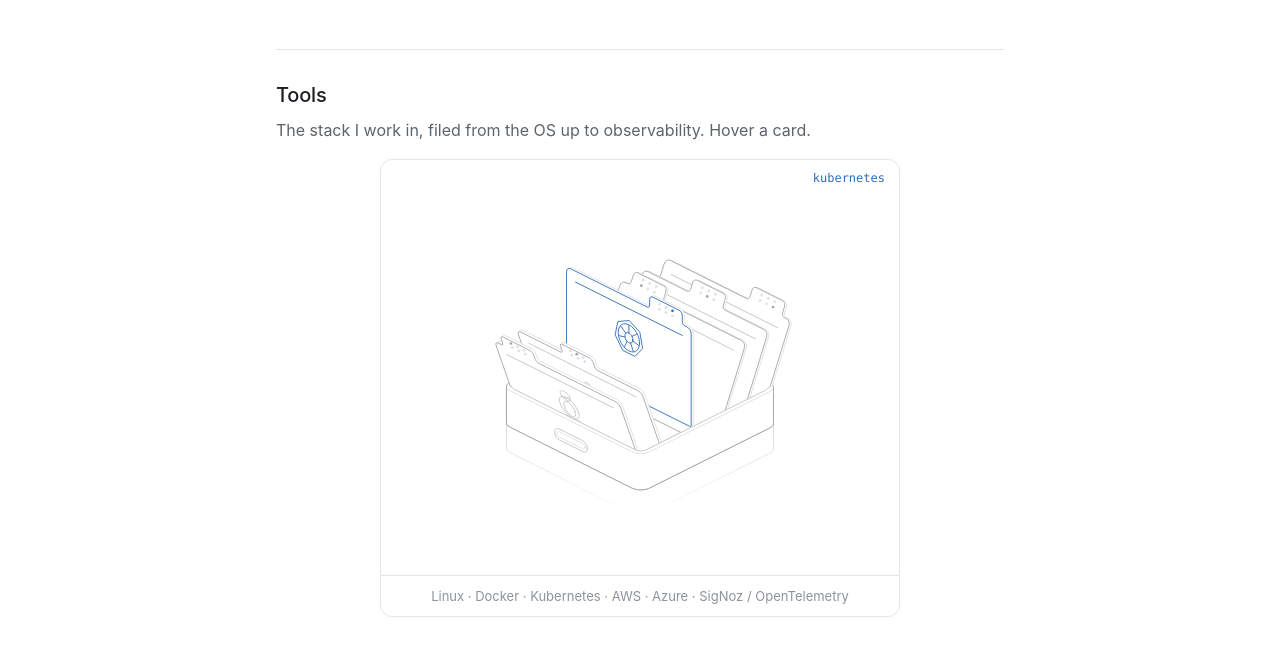
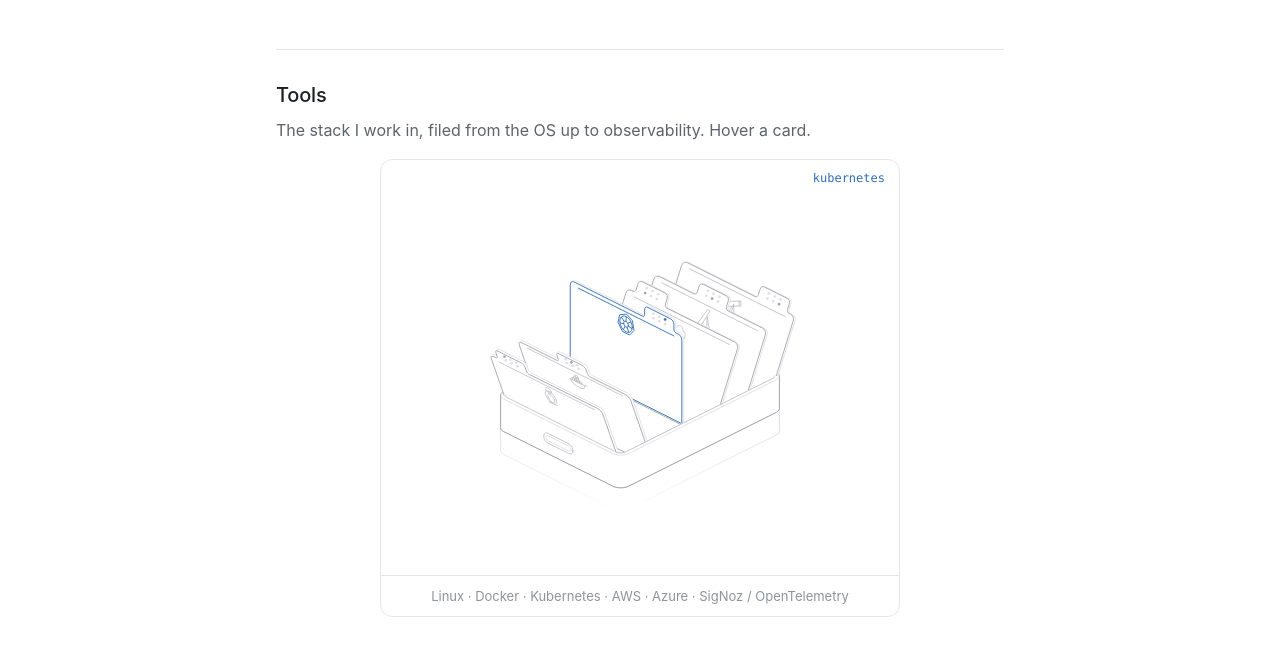
Before and after one commit to madhav-wakhare/madhav-wakhare.github.io, a plain HTML site: page index.html in a window 1280 px wide. Shown: the part 722-1386 px from the top of the page. Drawn offline with Linux system fonts and the light colour scheme; a web font is replaced by a local one.

Commit message:
Show card icons at rest, smooth hover, step-by-step tour, add MW favicon

```diff
--- a/assets/hairline/host.js
+++ b/assets/hairline/host.js
@@ -1,8 +1,12 @@
 /*
  * A small host for one Hairline figure on this site. It does what the Hairline
  * bench does for a figure (makes the svg, hands over a read-out, mounts it),
- * without the bench's slider and buttons. The figure plays its tour once when
- * it scrolls into view, then waits for the pointer.
+ * without the bench's slider and buttons.
+ *
+ * The auto-play here is the site's own: when the figure first scrolls into
+ * view it steps to each stop of the figure's tour in turn, jumping straight
+ * there (no sweep across the cards in between), holds each for a moment, then
+ * lets go. A real pointer on the figure ends it at once.
  */
 window.hairline = function (figure) {
   var stage = document.querySelector('[data-hairline-host="' + figure.name + '"]');
@@ -19,14 +23,35 @@ window.hairline = function (figure) {
   figure.mount({ stage: stage, svg: svg, read: read }, figure.range[1]);
   read.textContent = "rest";
 
-  if (figure.tour && "IntersectionObserver" in window && !HL.reducedMotion()) {
-    var io = new IntersectionObserver(function (entries) {
-      if (!entries[0].isIntersecting) return;
-      io.disconnect();
-      var t = HL.tour(stage, figure.tour, function (i) {
-        if (i === figure.tour.length - 1) setTimeout(function () { t.stop(); }, 0);
-      });
-    }, { threshold: 0.6 });
-    io.observe(stage);
+  var stops = (figure.tour || []).filter(Boolean);
+  if (!stops.length || HL.reducedMotion() || !("IntersectionObserver" in window)) return;
+
+  var HOLD_MS = 1500, timer = 0, playing = false;
+  function send(type, p) {
+    var r = stage.getBoundingClientRect(), init = { pointerType: "mouse", pointerId: 99, bubbles: true };
+    if (p) { init.clientX = r.left + (p[0] / 400) * r.width; init.clientY = r.top + (p[1] / 320) * r.height; }
+    stage.dispatchEvent(new PointerEvent(type, init));
   }
+  function stop() {
+    if (!playing) return;
+    playing = false;
+    clearTimeout(timer);
+  }
+  function step(i) {
+    if (!playing) return;
+    if (i >= stops.length) { send("pointerleave"); playing = false; return; }
+    send("pointermove", stops[i]);
+    timer = setTimeout(function () { step(i + 1); }, HOLD_MS);
+  }
+  // a real hand takes over immediately
+  stage.addEventListener("pointerenter", function (e) { if (e.isTrusted) stop(); });
+  stage.addEventListener("pointerdown", function (e) { if (e.isTrusted) stop(); });
+
+  var io = new IntersectionObserver(function (entries) {
+    if (!entries[0].isIntersecting) return;
+    io.disconnect();
+    playing = true;
+    timer = setTimeout(function () { step(0); }, 600);
+  }, { threshold: 0.6 });
+  io.observe(stage);
 };
--- a/assets/hairline/shelf.js
+++ b/assets/hairline/shelf.js
@@ -11,7 +11,7 @@ const {
   tdone, tset, tval, tween, disposer, mk, place, pointer, reflect, register,
 } = HL;
 
-const N = 6, W = 84, H = 54, G = 15, TW = 22, TH = 7, TABS = [6, 31, 56], TK = 1.4;
+const N = 6, W = 84, H = 54, G = 21, TW = 22, TH = 7, TABS = [6, 31, 56], TK = 1.4;
 const REST = -12, BACK = -24, FWD = 20, LIFT = 18;
 const TOOLS = ["linux", "docker", "kubernetes", "aws", "azure", "signoz · otel"];
 const X0 = -5, X1 = W + 5, Y0 = -9, Y1 = (N - 1) * G + 9, WH = 20, WR = 6, WT = 2.4;
@@ -75,8 +75,7 @@ const ICONS = [
    [[[0.42, 0.59], [0.58, 0.21]], false],
    [[[-0.02, 0.12], [-0.48, -0.92]], false], [[[-0.02, 0.12], [0.44, -0.92]], false], [[[-0.02, 0.12], [-0.02, -0.92]], false]],
 ];
-const IC = { u: W / 2, v: 32, s: 10 };
-
+const IC = { u: W / 2, v: H - 10, s: 6.5 };
 /** Card i, back to front: its number (6 at the back), which of three tab positions it takes, and its filleted outline, upright in its own plane. */
 function card(i) {
   const n = N - i, t0 = TABS[(N - 1 - i) % 3];
@@ -86,7 +85,6 @@ function card(i) {
   );
   return { n, t0, shape };
 }
-
 /** Card i leaning th degrees (negative leans back) and lifted by `lift`: its paths, and where its eight punches sit. */
 function pose(P, i, n, t0, shape, th, lift) {
   const yb = i * G, s = Math.sin(rad(th)), c = Math.cos(rad(th));
@@ -97,7 +95,7 @@ function pose(P, i, n, t0, shape, th, lift) {
   return {
     back: poly(shape.map((p) => wb(p[0], p[1]))),
     face: poly(shape.map((p) => w(p[0], p[1]))),
-    head: seg(w(6, H - 6), w(W - 6, H - 6)),
+    head: seg(w(6, H - 2.5), w(W - 6, H - 2.5)),
     rules: ICONS[n - 1].map(([pts, closed]) => (closed ? poly : open)(pts.map(([x, y]) => w(IC.u + x * IC.s, IC.v + y * IC.s)))).join(""),
     punch,
   };
@@ -108,7 +106,7 @@ function mount({ stage, svg, read }, value) {
   let stag = value;
 
   // The camera is fitted to the tray with a card lifted, so nothing leaves the frame in any pose.
-  const C = Cam(45, 0.5, 1.62);
+  const C = Cam(45, 0.5, 1.45);
   fit(C, [[X0, Y0, 0], [X1, Y1, -8], [X1, Y0, 0], [X0, Y1, 0], [X0, Y0, H + TH], [X1, Y0, H + TH + LIFT]], 200, 166);
   const P = proj(C), front = facing(C);
   const outer = rrect(X0, Y0, X1, Y1, WR, 6), inner = rrect(X0 + WT, Y0 + WT, X1 - WT, Y1 - WT, WR - WT, 6);
@@ -155,14 +153,16 @@ function mount({ stage, svg, read }, value) {
     cd.punch.forEach((el, k) => place(el, q.punch[k]));
   }
 
+  // Hover intent: take a new card only after the pointer stays on it, so a sweep doesn't flick every card.
+  const HOLD = 120, HOLD_OUT = 180; let want = -1, wantAt = 0, act = -1;
   const B = register(stage, (_dt, now) => {
     let moving = false;
+    if (want !== act && now - wantAt >= (want < 0 ? HOLD_OUT : act < 0 ? 40 : HOLD)) setActive(want);
     cards.forEach((cd, i) => { draw(i, tval(cd.a, now), tval(cd.z, now)); if (!tdone(cd.a, now) || !tdone(cd.z, now)) moving = true; });
-    return moving;
+    return moving || want !== act;
   });
   bag.add(B.unregister);
 
-  let act = -1;
   const caption = (a) => (a < 0 ? "rest" : TOOLS[N - 1 - a]);
   /** Pulls card a (-1 puts them all back). The stagger spreads out from the card pulled, or the one let go. */
   function setActive(a) {
@@ -176,10 +176,10 @@ function mount({ stage, svg, read }, value) {
       cd.face.classList.toggle("hi", i === a); cd.head.classList.toggle("hi", i === a); cd.rules.classList.toggle("hi", i === a); cd.punch[cd.n - 1].classList.toggle("m", i !== a);
     });
     read.textContent = caption(a);
-    B.wake();
   }
 
-  bag.add(pointer(stage, { move: (p) => setActive(hit(p)), leave: () => setActive(-1) }));
+  const aim = (a) => { if (a !== want) { want = a; wantAt = performance.now(); B.wake(); } };
+  bag.add(pointer(stage, { move: (p) => aim(hit(p)), leave: () => aim(-1) }));
   bag.add(() => svg.replaceChildren());
 
   return {
@@ -193,6 +193,6 @@ hairline({
   means: "Six tools filed in a tray, Linux to observability: the card under the pointer stands up, its neighbours lean away.",
   rules: [1, 2, 8],
   range: [0, 40, 90],
-  tour: [[160, 160], [200, 120], [280, 120], null],
+  tour: [[157, 154], [179, 143], [201, 132], [222, 122], [244, 111], [265, 100]],
   mount,
 });
--- a/index.html
+++ b/index.html
@@ -5,6 +5,8 @@
   <meta name="viewport" content="width=device-width, initial-scale=1">
   <title>Madhav Wakhare</title>
   <meta name="description" content="Madhav Wakhare: Site Reliability Engineer building pragmatic cloud-native infrastructure.">
+  <link rel="icon" href="assets/favicon.svg" type="image/svg+xml">
+  <link rel="apple-touch-icon" href="assets/apple-touch-icon.png">
   <link rel="stylesheet" href="assets/style.css">
 </head>
 <body>
```
Also changed, not shown: experience.html (+2 -0 lines), writing.html (+2 -0 lines), assets/apple-touch-icon.png (added), assets/favicon.svg (added).
